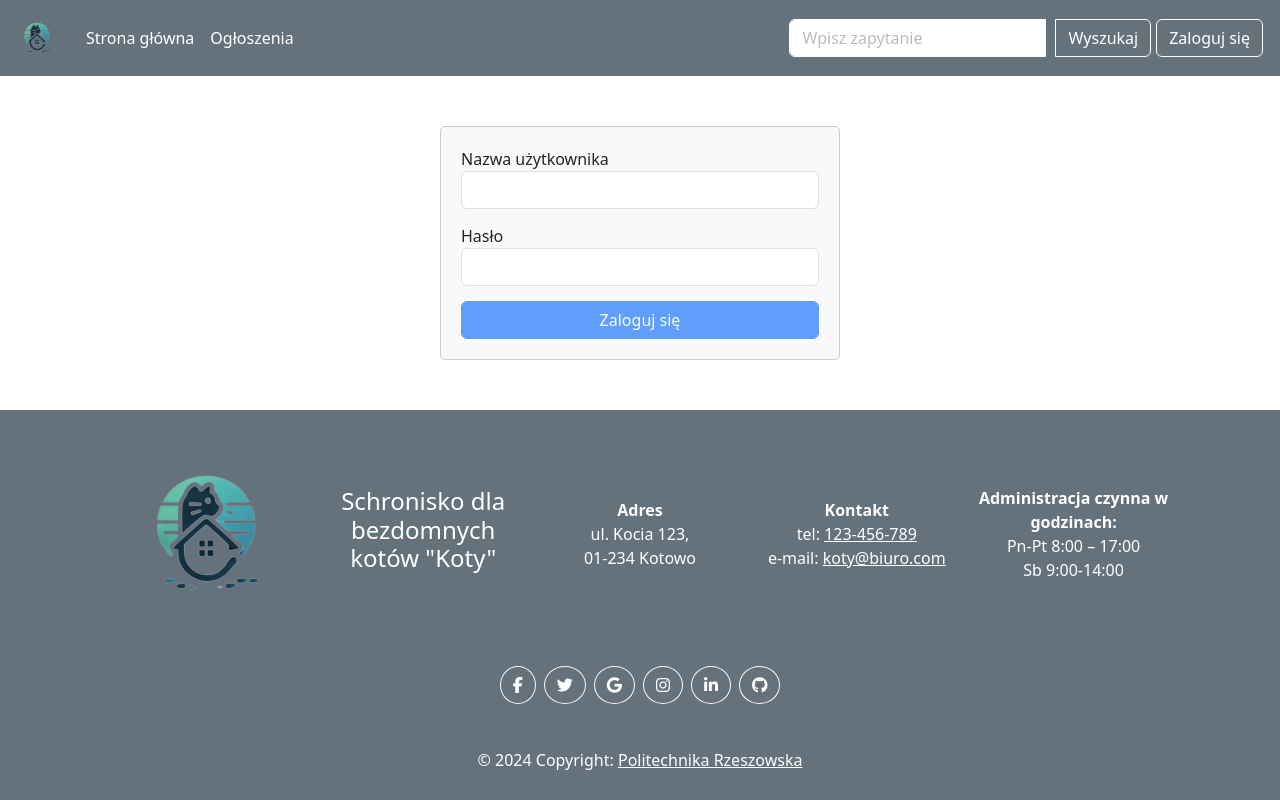
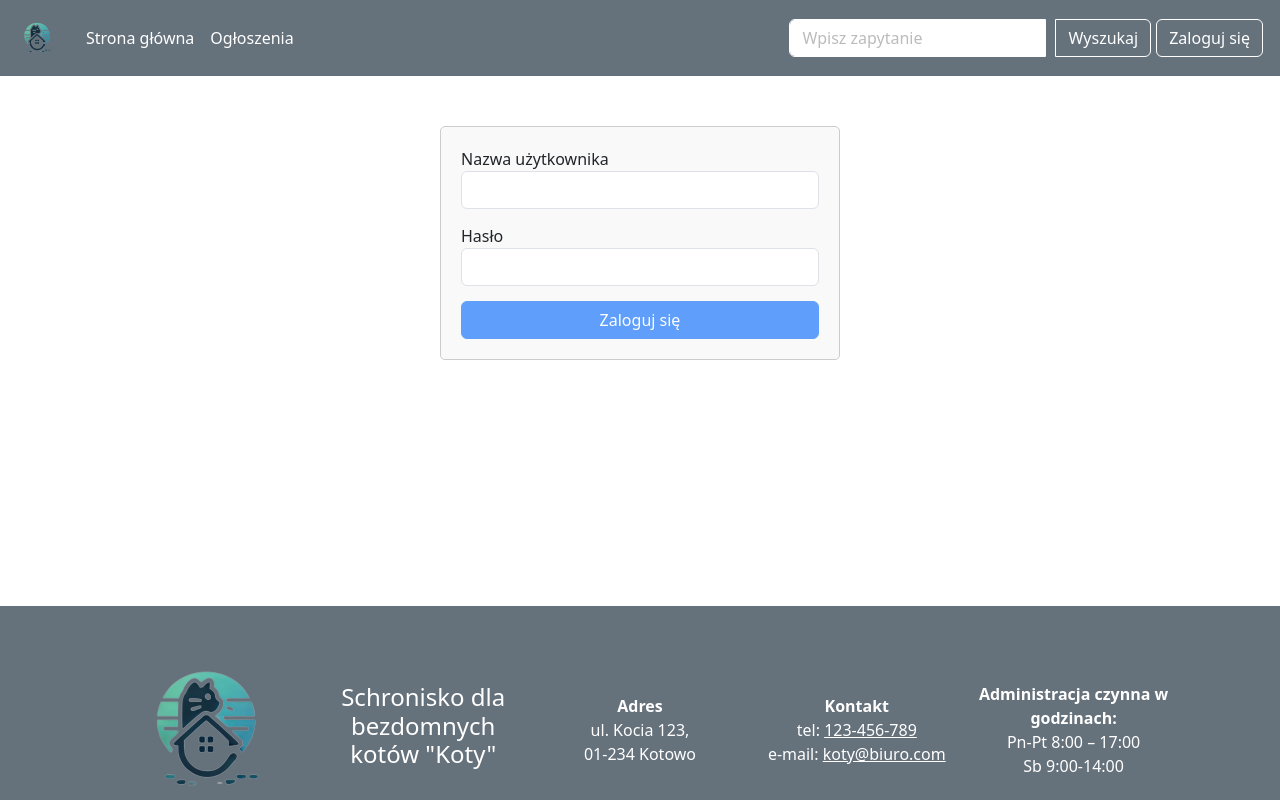
Before and after one commit to werq183/schronisko-front, an Angular app: page / in a window 1280 px wide. Both pictures are taken after a click on the button "Zaloguj się". Shown: the top 800 px of the page. Built offline with nearby package versions, Linux system fonts and the light colour scheme; a web font is replaced by a local one.

Commit message:
Update login style

```diff
--- a/src/app/login/login.component.html
+++ b/src/app/login/login.component.html
@@ -1,4 +1,4 @@
-<!-- login.component.html -->
+<div class="container">
   <div class="login-container">
     <form (ngSubmit)="onSubmit()" [formGroup]="loginForm">
       <div class="form-group">
@@ -13,3 +13,4 @@
     </form>
     <div *ngIf="errorMessage" class="alert alert-danger mt-2">{{ errorMessage }}</div>
   </div>
+</div>
--- a/src/app/login/login.component.scss
+++ b/src/app/login/login.component.scss
@@ -1,3 +1,10 @@
+.container{
+  min-height: 60%;
+  min-width: 100%;
+  justify-content: center;
+  align-items: center;
+}
+
 .login-container {
   max-width: 400px;
   margin: 50px auto;
--- a/src/app/navbar/navbar.component.ts
+++ b/src/app/navbar/navbar.component.ts
@@ -35,7 +35,7 @@ export class NavbarComponent {
 
   logout() {
     this.authService.logout().subscribe(() => {
-      this.router.navigate(['/login']);
+      this.router.navigate(['']);
     }, (err) => {
       console.error('Error during logout', err);
     });
```
Lines whose indentation alone changed are shown as unchanged.
